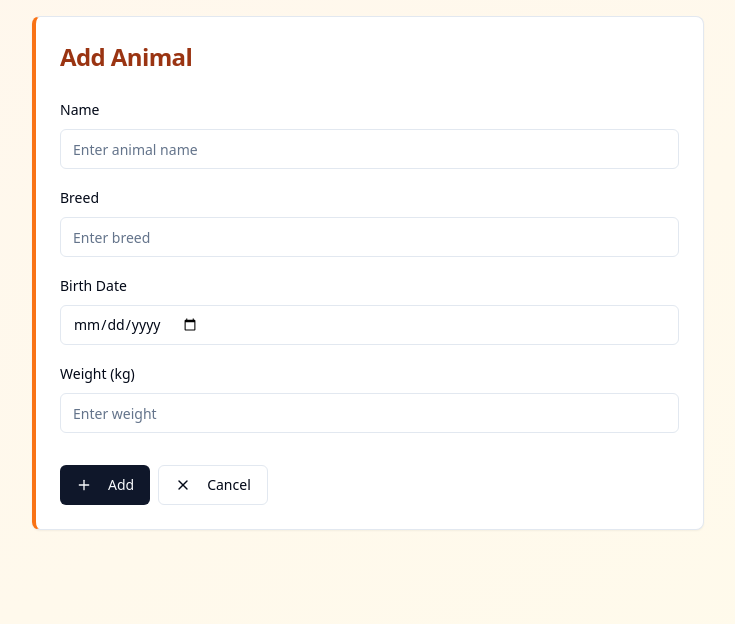
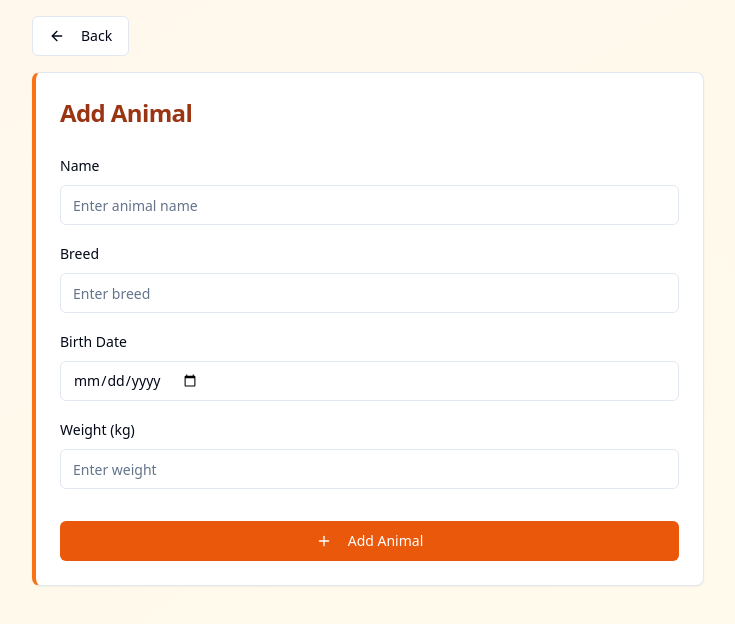
Before and after one commit to KamilBarczyk/PetLog, a React (Vite) app: page /add-animal in a window 1280 px wide. Shown: the top 624 px of the page, without its empty margins (272-1007 px from the left). Built offline with nearby package versions, Linux system fonts and the light colour scheme.

Commit message:
style(ui): add orange button variant and update AddAnimalScreen layout

```diff
--- a/src/components/ui/button.tsx
+++ b/src/components/ui/button.tsx
@@ -18,6 +18,7 @@ const buttonVariants = cva(
           "bg-secondary text-secondary-foreground hover:bg-secondary/80",
         ghost: "hover:bg-accent hover:text-accent-foreground",
         link: "text-primary underline-offset-4 hover:underline",
+        orange: "bg-orange-button text-white hover:bg-orange-button-hover",
       },
       size: {
         default: "h-10 px-4 py-2",
--- a/src/screens/AddAnimalScreen.tsx
+++ b/src/screens/AddAnimalScreen.tsx
@@ -1,6 +1,6 @@
 import React, { useState } from 'react';
 import { useNavigate } from 'react-router-dom';
-import { Plus, X } from 'lucide-react';
+import { Plus, X, ArrowLeft } from 'lucide-react';
 import { toast } from 'sonner';
 import { useApp } from '../context/AppContext';
 import { Button } from '@/components/ui/button';
@@ -51,6 +51,12 @@ const AddAnimalScreen: React.FC = () => {
   return (
     <div className="min-h-screen bg-gradient-to-br from-orange-50 to-amber-50 p-4">
       <div className="max-w-2xl mx-auto">
+        <div className="mb-4">
+          <Button variant="outline" onClick={() => navigate('/')}>
+            <ArrowLeft className="mr-2 h-4 w-4" />
+            Back
+          </Button>
+        </div>
         <Card className="border-l-4 border-l-orange-500">
           <CardHeader>
             <CardTitle className="text-2xl font-bold text-orange-800">Add Animal</CardTitle>
@@ -101,14 +107,14 @@ const AddAnimalScreen: React.FC = () => {
                 />
               </div>
 
-              <div className="flex gap-2 pt-4">
-                <Button type="submit">
+              <div className="pt-4">
+                <Button
+                  type="submit"
+                  variant="orange"
+                  className="w-full border-0"
+                >
                   <Plus className="mr-2 h-4 w-4" />
-                  Add
-                </Button>
-                <Button type="button" variant="outline" onClick={() => navigate('/')}>
-                  <X className="mr-2 h-4 w-4" />
-                  Cancel
+                  Add Animal
                 </Button>
               </div>
             </form>
--- a/tailwind.config.js
+++ b/tailwind.config.js
@@ -37,6 +37,10 @@ export default {
           DEFAULT: "hsl(var(--card))",
           foreground: "hsl(var(--card-foreground))",
         },
+        "orange-button": {
+          DEFAULT: "rgb(234, 88, 12)",
+          hover: "rgb(194, 65, 12)",
+        },
       },
       borderRadius: {
         lg: "var(--radius)",
```
